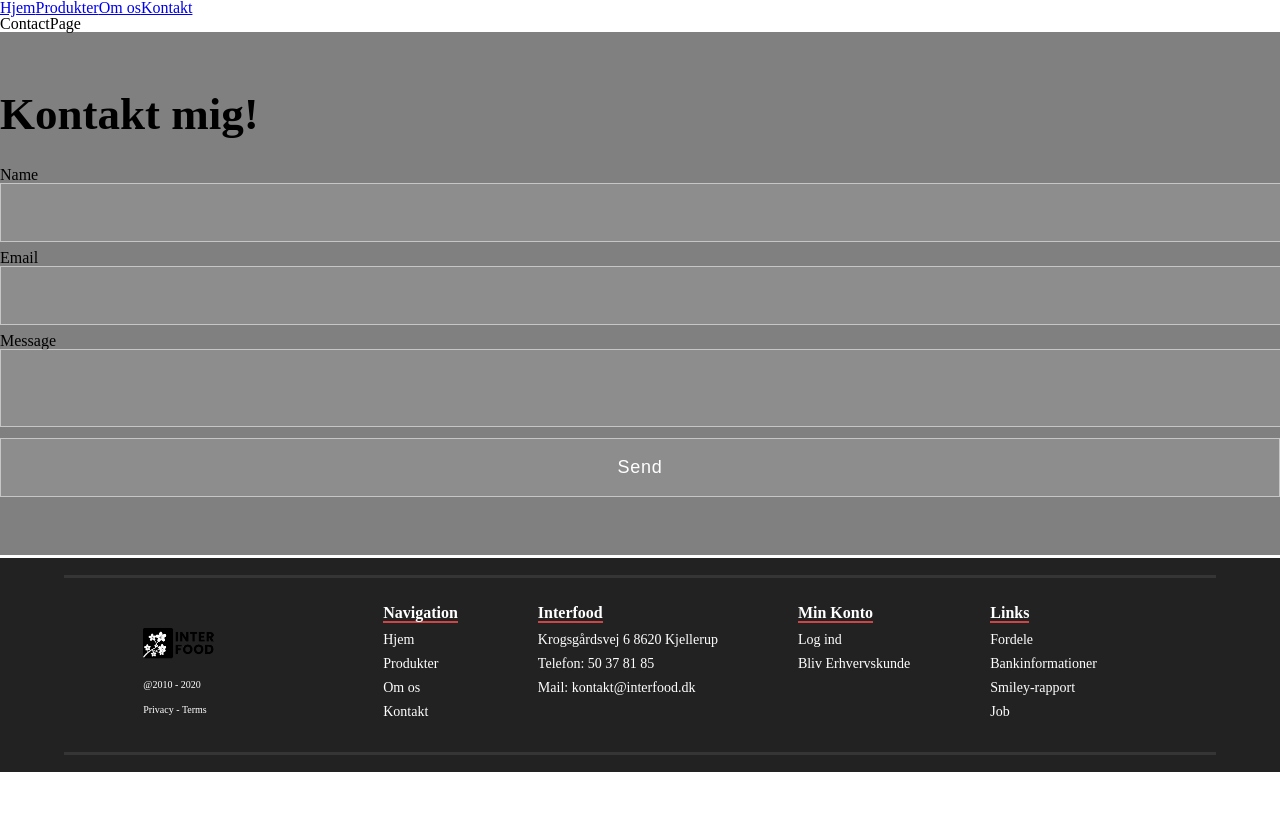
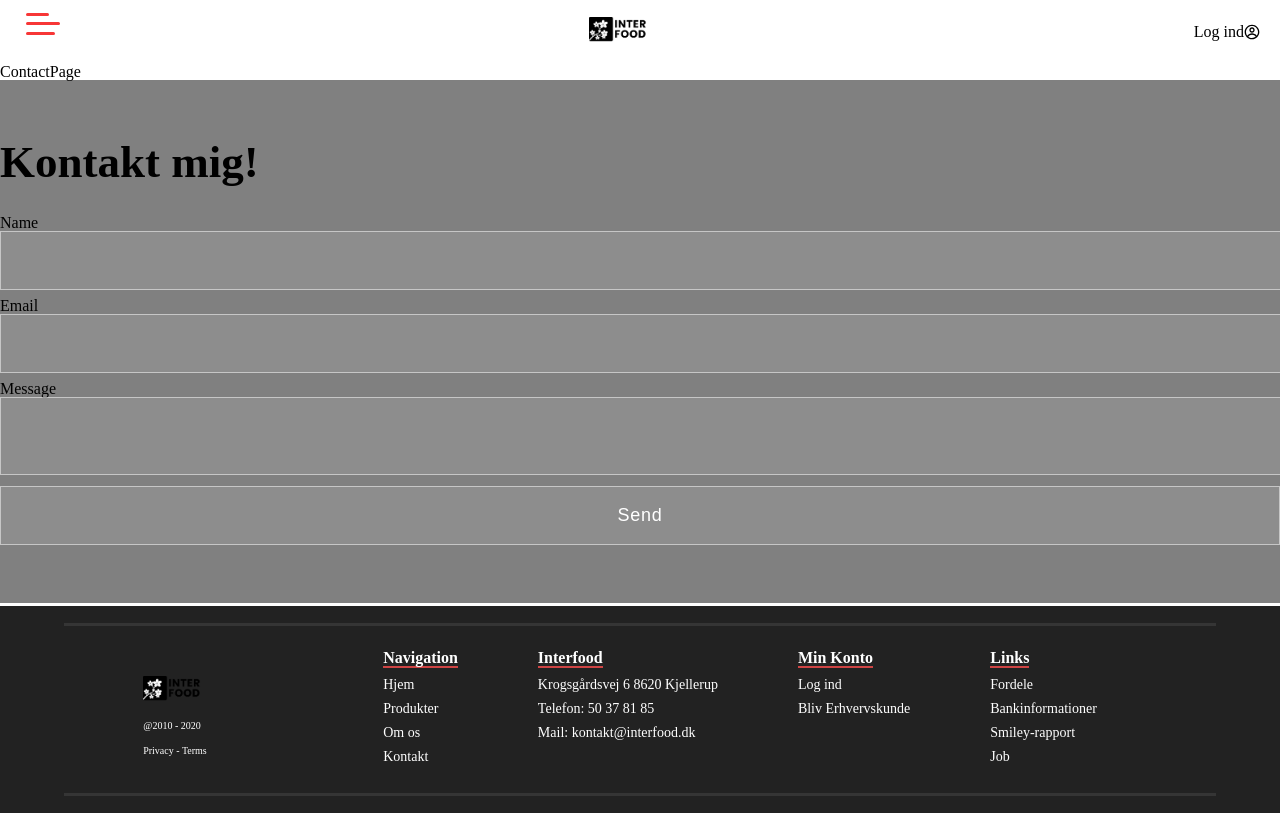
Before and after one commit to MalteKrog/Interfood, a React (Create React App) app: page /contact in a window 1280 px wide. Shown: the top 816 px of the page. Built offline with nearby package versions, Linux system fonts and the light colour scheme.

Commit message:
NAV XD XD Done? Nej.

```diff
--- a/package.json
+++ b/package.json
@@ -9,9 +9,11 @@
     "@testing-library/user-event": "^13.5.0",
     "animate.css": "^4.1.1",
     "bootstrap": "^5.2.3",
+    "email-js": "^2.0.2",
     "react": "^18.2.0",
     "react-bootstrap": "^2.7.0",
     "react-dom": "^18.2.0",
+    "react-icons": "^4.7.1",
     "react-on-screen": "^2.1.1",
     "react-router-dom": "^6.4.4",
     "react-scripts": "5.0.1",
--- a/src/App.js
+++ b/src/App.js
@@ -1,28 +1,16 @@
 import './App.css';
-import { Route, Routes, NavLink } from 'react-router-dom';
+import { Route, Routes } from 'react-router-dom';
 import HomePage from './pages/HomePage';
 import AboutPage from './pages/AboutPage';
 import ContactPage from './pages/ContactPage';
 import ProductPage from './pages/ProductPage';
 import Footer from './components/Footer'
+import Nav from './components/nav/Nav';
 
 function App() {
   return (
     <div>
-
-      {/* Skal vi ikke lave et nav component? */}
-      <NavLink to="/">
-          Hjem
-      </NavLink>
-      <NavLink to="/products">
-          Produkter
-      </NavLink>
-      <NavLink to="/about">
-          Om os
-      </NavLink>
-      <NavLink to="/contact">
-          Kontakt
-      </NavLink>
+      <Nav/>
       <Routes>
         <Route exact path="/" element={<HomePage />} />
         <Route exact path="/products" element={<ProductPage />} />
--- /dev/null
+++ b/src/components/nav/Nav.js
@@ -0,0 +1,93 @@
+import React from 'react';
+import "./nav.css";
+import { NavLink } from 'react-router-dom';
+import { useState, useEffect } from 'react';
+import logo from '../../assets/interfood-logo.png';
+import {CgProfile} from 'react-icons/cg';
+import NavData from './NavData';
+
+const Nav = () => {
+    const [active, setActive] = useState("nav-menu");
+    const [toggleIcon, setToggleIcon] = useState("nav-toggler");
+    const [isOpen, setOpen] = useState(false);
+
+    const navToggle = () => {
+        active === "nav-menu"
+        ? setActive("nav-menu nav-active")
+        : setActive("nav-menu");
+
+        toggleIcon === "nav-toggler"
+        ? setToggleIcon("nav-toggler toggle")
+        : setToggleIcon("nav-toggler");
+    };
+
+    const [isVisible, setIsVisible] = useState(null);
+
+    const toggle = (i) => {
+      if (isVisible === i) {
+        setIsVisible(null)
+      }
+      else
+          setIsVisible(i)
+          console.log(isVisible)
+    }
+
+  return (
+    <nav>
+        <div className='nav'>
+            <div className={active}>
+                <div className='navigation-container'>
+
+                {NavData.map(({ id, title, underpunkt, underpunkt1, underpunkt2 }, i) => (
+                <>
+                <div className="product-item" key={id} index={i}>
+                <div className="product-title" onClick={() => toggle(i)}>
+                    <h4>{title}</h4>
+                    <div>{isVisible === i ? '-' : '+'}</div>
+                    </div>
+                        {isVisible === i &&
+                        <div className="product-content">
+                            <div className='product-header'>
+                                <NavLink to="/products">
+                                <h5>{underpunkt}</h5>
+                                </NavLink>
+                                <h5>{underpunkt1}</h5>
+                                <h5>{underpunkt2}</h5>
+                            </div>
+                        </div>}
+                    </div>
+
+                 </>
+                ))}
+                <NavLink to="/">
+                Hjem
+                </NavLink>
+                <NavLink to="/about">
+                    Om os
+                </NavLink>
+                <NavLink to="/contact">
+                    Kontakt
+                </NavLink>
+            </div>
+            </div>
+            <div className='nav-logo'>
+                <NavLink to="/">
+                    <img className="logo" src={logo} alt="logo"/>
+                </NavLink>
+            </div>
+            <div className='nav-profile'>
+                <h4 className='log-ind'>Log ind</h4>
+                <CgProfile/>
+            </div>
+        </div>
+
+        <div onClick={navToggle} className={toggleIcon}>
+            <div className="lineone"></div>
+            <div className="linetwo"></div>
+            <div className="linethree"></div>
+        </div>
+    </nav>
+  )
+}
+
+export default Nav
--- /dev/null
+++ b/src/components/nav/NavData.js
@@ -0,0 +1,26 @@
+const NavData = [
+    {
+        id: 1,
+        title: "Frostvarer",
+        underpunkt: "XD",
+        underpunkt1: "Lorte",
+        underpunkt2: "React",
+        to: "/"
+    },
+    {
+        id: 3,
+        title: "Frostvarer",
+        underpunkt: "XD",
+        underpunkt1: "Lorte",
+        underpunkt2: "React"
+    },
+    {
+        id: 3,
+        title: "Frostvarer",
+        underpunkt: "XD",
+        underpunkt1: "Lorte",
+        underpunkt2: "React"
+    },
+];
+
+export default NavData
--- /dev/null
+++ b/src/components/nav/nav.css
@@ -0,0 +1,113 @@
+/* Navigation */
+
+.nav {
+
+    display: flex;
+    align-items: center;
+    width: 54%;
+    padding-left: 46%;
+    justify-content: space-between;
+    height: 8vh;
+    background-color: transparent;
+}
+
+.nav-logo {
+    width: auto;
+    z-index: 20;
+}
+
+.nav-profile {
+    display: flex;
+    padding-right: 20px;
+}
+
+.logo {
+    width: 80px;
+}
+
+.nav-toggler div {
+    width: 1.8rem;
+    height: 3px;
+    margin: 0.4rem;
+    background: rgb(247, 54, 54);
+    position: fixed;
+    left: 20px;
+    top: 1.6rem;
+    border-radius: 19%;
+    transition: 0.05s ease-in;
+    border-radius: 10px;
+}
+
+.nav-toggler div:nth-child(2) {
+    top: 0.4rem;
+    width: 1.4rem;
+}
+
+.nav-toggler div:nth-child(3) {
+    top: 1rem;
+    width: 2.1rem;
+}
+
+.nav-toggler {
+    position: relative;
+    z-index: 11;
+    cursor: pointer;
+}
+
+.nav-menu {
+    position: fixed;
+    top: 0;
+    left: 0;
+    width: 60%;
+    height: 100vh;
+    background-color: #fff;
+    flex-direction: column;
+    justify-content: center;
+    align-items: center;
+    text-align: center;
+    transform: translateX(-100%);
+    transition: 0.2s ease-in;
+    z-index: 10;
+}
+
+.navigation-container {
+   width: 60%;
+    display: grid;
+    margin: 40%;
+    grid-template-columns: 1fr;
+    height: 20px;
+}
+
+.nav-active {
+    transform: translateX(0);
+}
+
+.toggle .lineone  {
+    transform: rotate(-45deg) translate(7px, -6px);
+    width: 2.3rem;
+}
+
+.toggle .linetwo {
+    opacity: 0;
+}
+
+.toggle .linethree {
+    transform: rotate(45deg);
+}
+
+a {
+    text-decoration: none;
+}
+
+.product-title {
+    display: flex;
+    justify-content: space-between;
+}
+
+.product-header {
+    display: flex;
+    align-items: flex-start;
+    flex-direction: column;
+}
+
+/* Når Product title bliver klikket, skal produkt container folde sig ud*/
```
Also changed, not shown: 2 other files (tests, documents, lock files or other folders).
